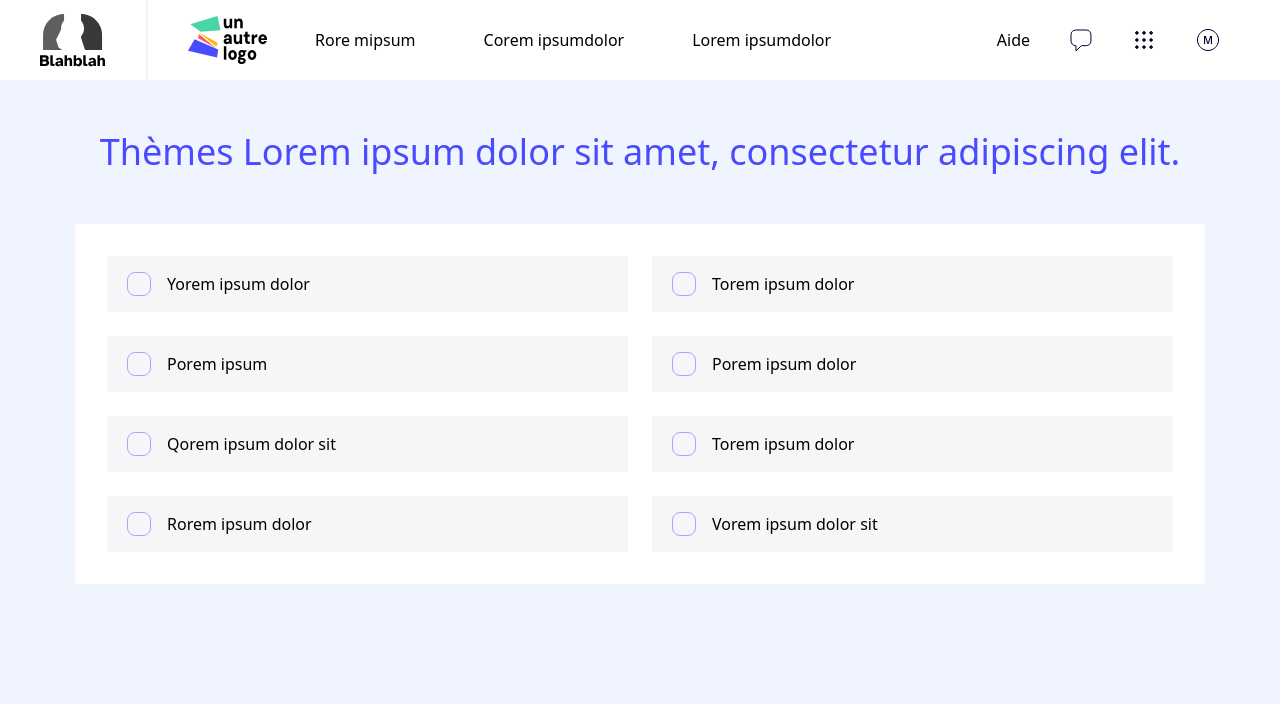
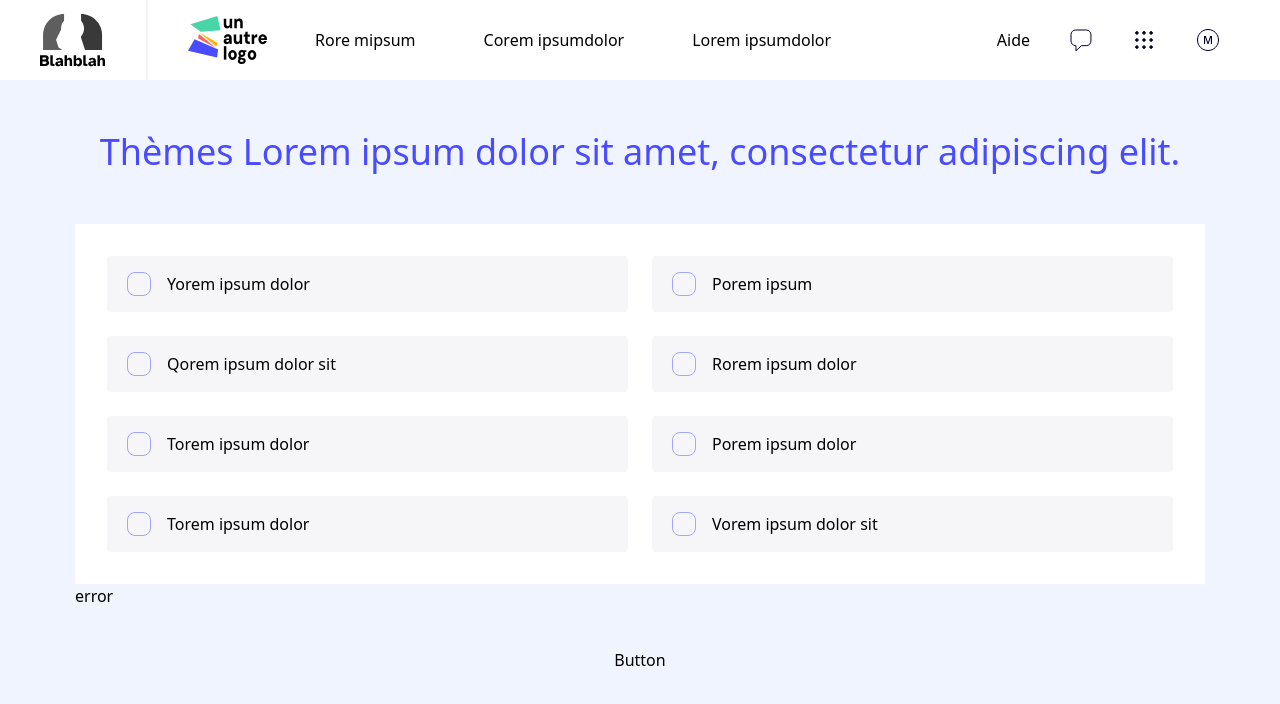
Before and after one commit to sinatrablue/diagoriente-test, a React (Vite) app: page / in a window 1280 px wide. Shown: the top 704 px of the page. Built offline with nearby package versions, Linux system fonts and the light colour scheme.

Commit message:
Moved forward on form structure and cards management

```diff
--- /dev/null
+++ b/src/components/Button/Button.tsx
@@ -0,0 +1,3 @@
+export default function Button() {
+  return <button>Button</button>;
+}
--- a/src/components/Card/Card.tsx
+++ b/src/components/Card/Card.tsx
@@ -1,26 +1,26 @@
-import { useState } from "react";
 import Checkbox from "../Checkbox/Checkbox";
 
-type CardProps = {
+export type CardProps = {
   text: string;
-  onCheck: () => void;
+  id: string;
+  isChecked: boolean;
+  onClick: (id: string) => void;
 };
 
-export default function Card({ text, onCheck }: Readonly<CardProps>) {
-  const [isCardChecked, setIsCardChecked] = useState(false);
-  const handleCardCheck = () => {
-    setIsCardChecked(!isCardChecked);
-    onCheck();
-  };
-
+export default function Card({
+  text,
+  id,
+  isChecked,
+  onClick,
+}: Readonly<CardProps>) {
   return (
     <button
-      onClick={handleCardCheck}
+      onClick={() => onClick(id)}
       className={`flex gap-4 py-4 px-5 rounded h-14 w-[521px] ${
-        isCardChecked ? "bg-[#F0F4FF]" : "bg-[#F6F6F8]"
+        isChecked ? "bg-[#F0F4FF]" : "bg-[#F6F6F8]"
       }`}
     >
-      <Checkbox isChecked={isCardChecked} />
+      <Checkbox isChecked={isChecked} />
       <span>{text}</span>
     </button>
   );
--- a/src/components/MainFrame/MainFrame.tsx
+++ b/src/components/MainFrame/MainFrame.tsx
@@ -1,25 +1,33 @@
+import Button from "../Button/Button";
 import Card from "../Card/Card";
+import { useMainFrameController } from "./MainFrameController";
 
 export default function MainFrame() {
+  const { cards, checkedCards, onCardCheck } = useMainFrameController();
+
   return (
     <div className="flex flex-col items-center gap-10 bg-[#F0F4FF] flex-grow">
       <h1 className="py-3 mt-10 text-4xl/10 text-[#494BFF]">
         Thèmes Lorem ipsum dolor sit amet, consectetur adipiscing elit.
       </h1>
-      <div className="p-8 flex gap-6 bg-white">
-        <div className="flex flex-col gap-6">
-          <Card text="Yorem ipsum dolor" onCheck={() => {}} />
-          <Card text="Porem ipsum" onCheck={() => {}} />
-          <Card text="Qorem ipsum dolor sit" onCheck={() => {}} />
-          <Card text="Rorem ipsum dolor" onCheck={() => {}} />
+      <div>
+        <div className="p-8 flex gap-6 bg-white max-w-[1130px]">
+          <div className="flex flex-wrap gap-6">
+            {cards.map(card => (
+              <Card
+                id={card.id}
+                text={card.text}
+                isChecked={checkedCards.includes(card.id)}
+                onClick={onCardCheck}
+                key={card.id}
+              />
+            ))}
+          </div>
         </div>
-        <div className="flex flex-col gap-6">
-          <Card text="Torem ipsum dolor" onCheck={() => {}} />
-          <Card text="Porem ipsum dolor" onCheck={() => {}} />
-          <Card text="Torem ipsum dolor" onCheck={() => {}} />
-          <Card text="Vorem ipsum dolor sit " onCheck={() => {}} />
-        </div>
+        error
       </div>
+      <Button />
+      {/* <Button text="Suivant" onClick={submitThemes} /> */}
     </div>
   );
 }
--- /dev/null
+++ b/src/components/MainFrame/MainFrameController.tsx
@@ -0,0 +1,30 @@
+import { useMemo, useState } from "react";
+import { CardProps } from "../Card/Card";
+
+export function useMainFrameController() {
+  // Should've came from an API call
+  const cards: Pick<CardProps, "id" | "text">[] = useMemo(
+    () => [
+      { text: "Yorem ipsum dolor", id: "0" },
+      { text: "Porem ipsum", id: "1" },
+      { text: "Qorem ipsum dolor sit", id: "2" },
+      { text: "Rorem ipsum dolor", id: "3" },
+      { text: "Torem ipsum dolor", id: "4" },
+      { text: "Porem ipsum dolor", id: "5" },
+      { text: "Torem ipsum dolor", id: "6" },
+      { text: "Vorem ipsum dolor sit", id: "7" },
+    ],
+    []
+  );
+
+  const [checkedCards, setCheckedCards] = useState<string[]>([]);
+
+  const onCardCheck = (id: string) => {
+    setCheckedCards(prev => {
+      if (prev.includes(id)) return prev.filter(cardId => cardId !== id);
+      return prev.concat(id);
+    });
+  };
+
+  return { cards, checkedCards, onCardCheck };
+}
```
